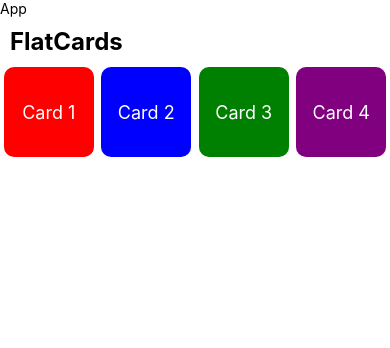
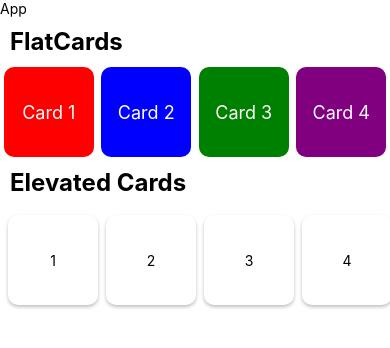
Before and after one commit to surajverma-07/AndroidLearnings, a React Native app in the folder firstProject/: screen / in a window 390 px wide. Shown: the top 348 px of the page. Built offline with nearby package versions, Linux system fonts and the light colour scheme.

Commit message:
Evelated Card Added

```diff
--- a/firstProject/App.tsx
+++ b/firstProject/App.tsx
@@ -1,6 +1,7 @@
 import { View, Text, SafeAreaView, ScrollView } from 'react-native'
 import React from 'react'
 import FlatCards from './components/FlatCards'
+import ElevatedCards from './components/ElevatedCards'
 const App = () => {
   return (
     <SafeAreaView>
@@ -8,6 +9,7 @@ const App = () => {
       <Text>App</Text>
       </ScrollView>
       <FlatCards />
+      <ElevatedCards/>
     </SafeAreaView>
   )
 }
--- /dev/null
+++ b/firstProject/components/ElevatedCards.tsx
@@ -0,0 +1,61 @@
+import React, { Component } from 'react'
+import { Text, View ,StyleSheet,ScrollView,SafeAreaView} from 'react-native'
+
+export class ElevatedCards extends Component {
+  render() {
+    return (
+        <SafeAreaView>
+            <View><Text style={styles.headingText}>Elevated Cards</Text></View>
+        <ScrollView horizontal style={[styles.container]}>
+      <View style={styles.card}>
+        <Text> 1 </Text>
+      </View>
+      <View style={styles.card}>
+        <Text> 2 </Text>
+      </View>
+      <View style={styles.card}>
+        <Text> 3 </Text>
+      </View>
+      <View style={styles.card}>
+        <Text> 4 </Text>
+      </View>
+      <View style={styles.card}>
+        <Text> 5 </Text>
+      </View>
+      <View style={styles.card}>
+        <Text> 6 </Text>
+      </View>
+        </ScrollView>
+        </SafeAreaView>
+    )
+  }
+}
+
+const styles = StyleSheet.create({
+    headingText: {
+     fontSize: 24,
+     fontWeight: 'bold',
+     paddingHorizontal: 10,
+     paddingVertical: 10,
+    },
+   container:{
+    flexDirection: 'row',
+    gap: 4,
+    padding:4,
+   },
+   card:{
+    width: 90,
+    height: 90,
+    borderRadius: 10,
+    margin: 4,
+    justifyContent: 'center',
+    alignItems: 'center',
+    backgroundColor: 'white',
+    elevation: 5, // Android shadow
+    shadowColor: '#000', // iOS shadow
+    shadowOffset: { width: 0, height: 2 },
+    shadowOpacity: 0.25,
+    shadowRadius: 3.84,
+   },
+})
+export default ElevatedCards
```
